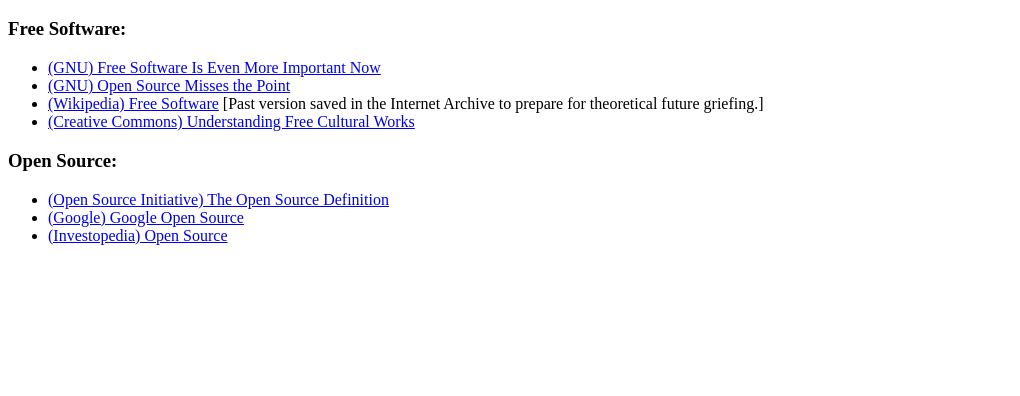
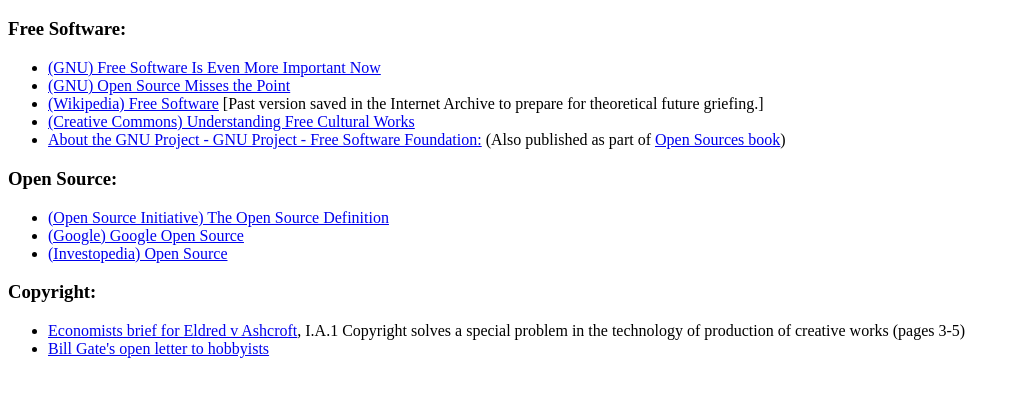
Before and after one commit to Plip-Plop/Home, a plain HTML site: page List of 'Free~Libre' and 'Open Source' Software Websites.html in a window 1280 px wide. Shown: the part 48-444 px from the top of the page, without its empty margins (0-1020 px from the left). Drawn offline with Linux system fonts and the light colour scheme.

Commit message:
Adding some more links.

```diff
--- a/List of 'Free~Libre' and 'Open Source' Software Websites.html
+++ b/List of 'Free~Libre' and 'Open Source' Software Websites.html
@@ -10,6 +10,8 @@
       <li><a href="https://www.gnu.org/philosophy/open-source-misses-the-point.html">(GNU) Open Source Misses the Point</a>
       <li><a href="https://web.archive.org/web/20201208040659/https://en.wikipedia.org/wiki/Free_software">(Wikipedia) Free Software</a> [Past version saved in the Internet Archive to prepare for theoretical future griefing.]
       <li><a href="https://creativecommons.org/share-your-work/public-domain/freeworks/">(Creative Commons) Understanding Free Cultural Works</a>
+	<li><a href="https://www.gnu.org/gnu/thegnuproject.html">
+About the GNU Project - GNU Project - Free Software Foundation:</a> (Also published as part of <a href="https://www.oreilly.com/openbook/opensources/book/">Open Sources book</a>)</li>
     </ul>
     <h3>Open Source:</h3>
     <ul>
@@ -17,5 +19,11 @@
       <li><a href="https://opensource.google/docs/">(Google) Google Open Source</a>
       <li><a href="https://www.investopedia.com/terms/o/open-source.asp">(Investopedia) Open Source</a>
     </ul>
+    <h3>Copyright:</h3>
+    <ul>
+      <li><a href="https://cyber.harvard.edu/openlaw/eldredvashcroft/supct/amici/economists.pdf">Economists brief for Eldred v Ashcroft</a>, I.A.1 Copyright solves a special problem in the technology of production of creative works (pages 3-5)</li>
+      <li><a href="
+https://upload.wikimedia.org/wikipedia/commons/f/f9/Bill_Gates_Letter_to_Hobbyists_ocr.pdf">Bill Gate's open letter to hobbyists</a></li>
+    </ul>
   </body>
 </html>
```
